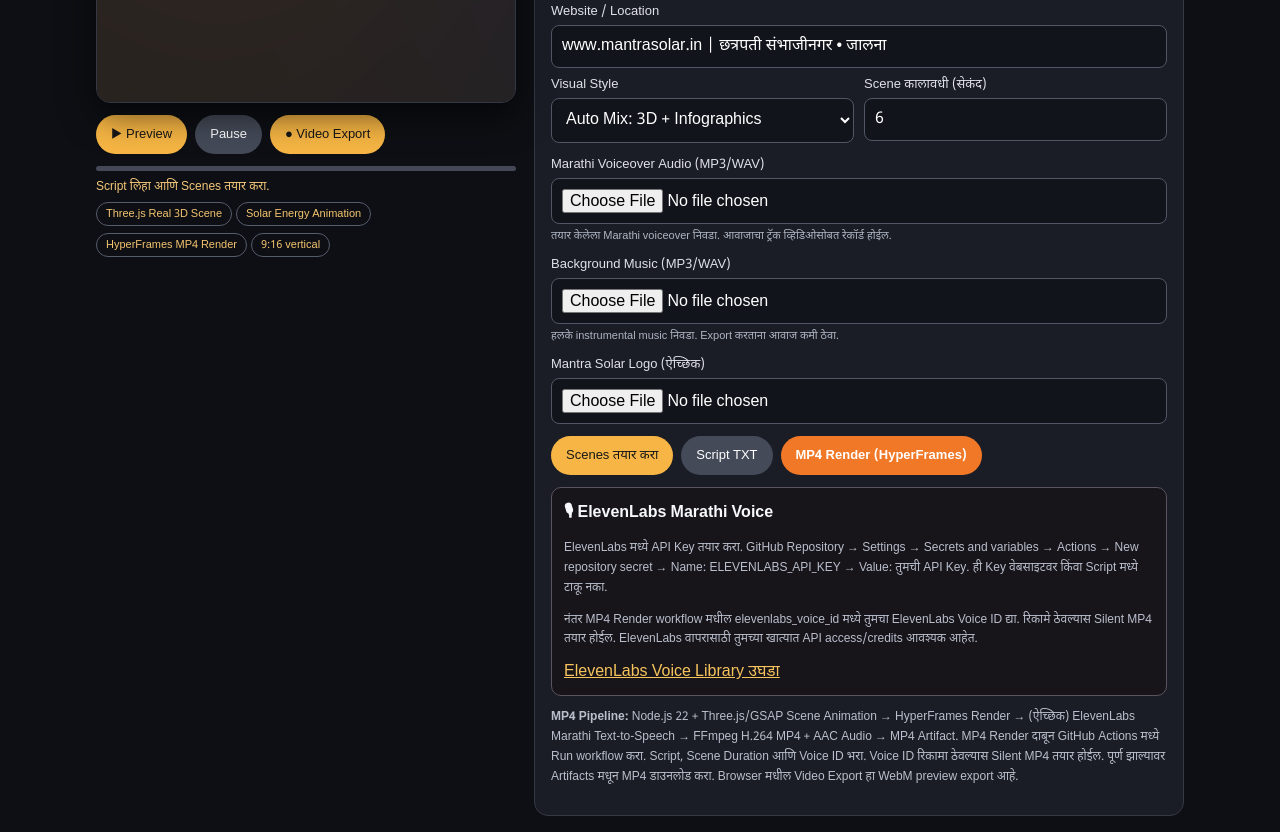
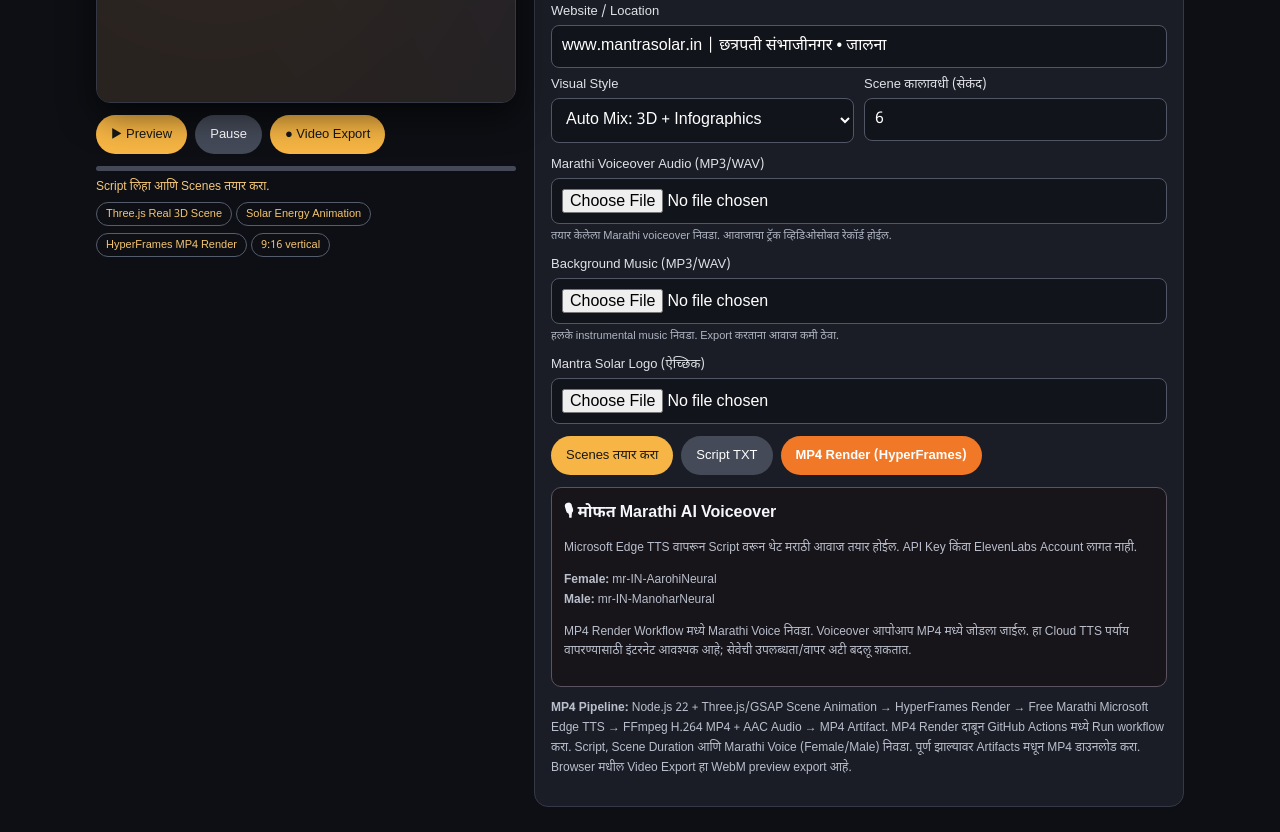
Before and after one commit to vishwajeetmarkad951-debug/Mantra-soalr, a plain HTML site: page video-studio/index.html in a window 1280 px wide. Shown: the part 712-1544 px from the top of the page. Drawn offline with nearby package versions, Linux system fonts and the light colour scheme.

Commit message:
Update video studio with free Marathi AI voice options

```diff
--- a/video-studio/index.html
+++ b/video-studio/index.html
@@ -27,8 +27,8 @@ Mantra Solar कडून मोफत कोटेशन आणि साइट
 <label>Background Music (MP3/WAV)</label><input id="music" type="file" accept="audio/*"><div class="filehint">हलके instrumental music निवडा. Export करताना आवाज कमी ठेवा.</div>
 <label>Mantra Solar Logo (ऐच्छिक)</label><input id="logo" type="file" accept="image/*">
 <div class="btns"><button id="build">Scenes तयार करा</button><button id="downloadScript" class="secondary">Script TXT</button><a href="https://github.com/vishwajeetmarkad951-debug/Mantra-soalr/actions/workflows/render-mantra-solar-mp4.yml" target="_blank" rel="noopener" style="display:inline-block;padding:11px 15px;border-radius:24px;background:#f07827;color:#fff;text-decoration:none;font-size:13px;font-weight:800">MP4 Render (HyperFrames)</a></div>
-<div class="briefbox"><b>🎙 ElevenLabs Marathi Voice</b><p class="hint">ElevenLabs मध्ये API Key तयार करा. GitHub Repository → Settings → Secrets and variables → Actions → New repository secret → Name: ELEVENLABS_API_KEY → Value: तुमची API Key. ही Key वेबसाइटवर किंवा Script मध्ये टाकू नका.</p><p class="hint">नंतर MP4 Render workflow मधील elevenlabs_voice_id मध्ये तुमचा ElevenLabs Voice ID द्या. रिकामे ठेवल्यास Silent MP4 तयार होईल. ElevenLabs वापरासाठी तुमच्या खात्यात API access/credits आवश्यक आहेत.</p><a href="https://elevenlabs.io/app/voice-library" target="_blank" rel="noopener" style="color:#f6c45d">ElevenLabs Voice Library उघडा</a></div>
-<p class="hint"><b>MP4 Pipeline:</b> Node.js 22 + Three.js/GSAP Scene Animation → HyperFrames Render → (ऐच्छिक) ElevenLabs Marathi Text-to-Speech → FFmpeg H.264 MP4 + AAC Audio → MP4 Artifact. MP4 Render दाबून GitHub Actions मध्ये Run workflow करा. Script, Scene Duration आणि Voice ID भरा. Voice ID रिकामा ठेवल्यास Silent MP4 तयार होईल. पूर्ण झाल्यावर Artifacts मधून MP4 डाउनलोड करा. Browser मधील Video Export हा WebM preview export आहे.</p>
+<div class="briefbox"><b>🎙 मोफत Marathi AI Voiceover</b><p class="hint">Microsoft Edge TTS वापरून Script वरून थेट मराठी आवाज तयार होईल. API Key किंवा ElevenLabs Account लागत नाही.</p><p class="hint"><b>Female:</b> mr-IN-AarohiNeural<br><b>Male:</b> mr-IN-ManoharNeural</p><p class="hint">MP4 Render Workflow मध्ये Marathi Voice निवडा. Voiceover आपोआप MP4 मध्ये जोडला जाईल. हा Cloud TTS पर्याय वापरण्यासाठी इंटरनेट आवश्यक आहे; सेवेची उपलब्धता/वापर अटी बदलू शकतात.</p></div>
+<p class="hint"><b>MP4 Pipeline:</b> Node.js 22 + Three.js/GSAP Scene Animation → HyperFrames Render → Free Marathi Microsoft Edge TTS → FFmpeg H.264 MP4 + AAC Audio → MP4 Artifact. MP4 Render दाबून GitHub Actions मध्ये Run workflow करा. Script, Scene Duration आणि Marathi Voice (Female/Male) निवडा. पूर्ण झाल्यावर Artifacts मधून MP4 डाउनलोड करा. Browser मधील Video Export हा WebM preview export आहे.</p>
 </section></main>
 <script>
 const c=document.getElementById('canvas'),ctx=c.getContext('2d',{alpha:true}),$=id=>document.getElementById(id);let scenes=[],duration=6,playing=false,started=0,elapsed=0,raf=0,recorder=null,recorded=[],logoImg=null;
```
